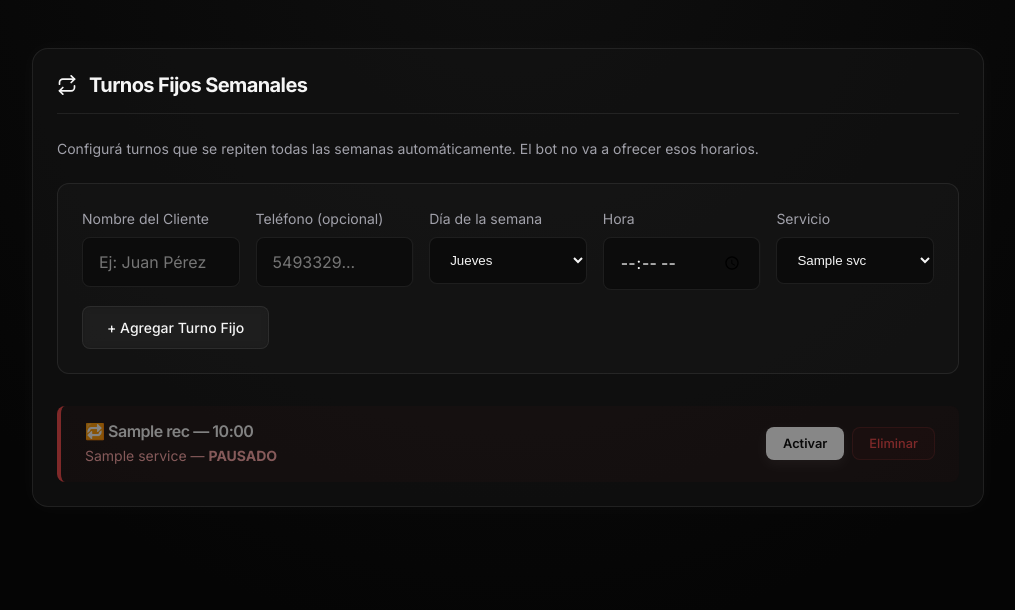
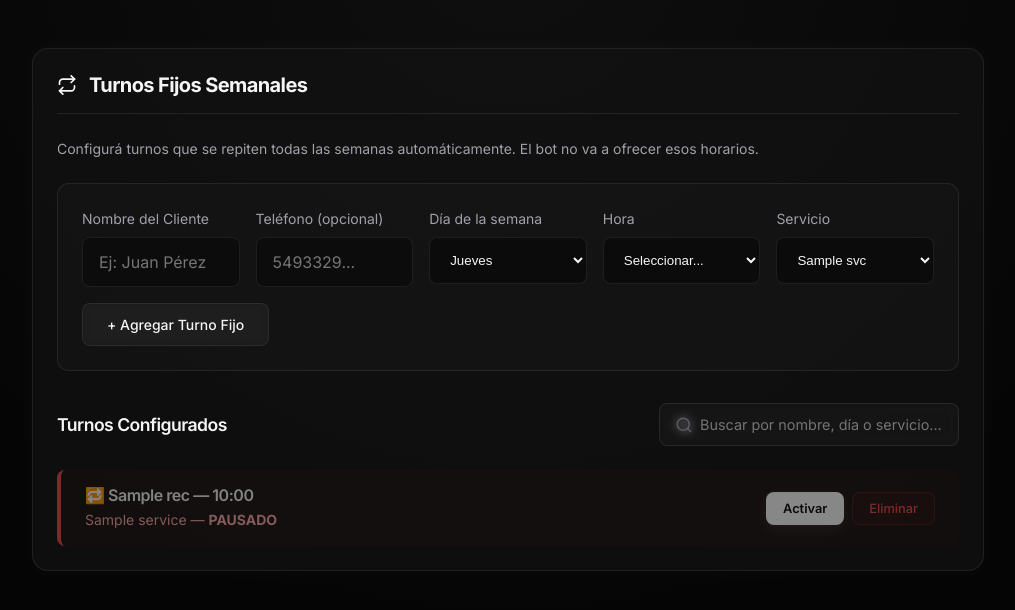
Before and after one commit to BrocatoSantino/whatsapp-bot, a FastAPI app: template app/admin/templates/turnos_fijos.html in a window 1280 px wide. Shown: the part 72-682 px from the top of the page, without its empty margins (132-1147 px from the left). Run offline with FastAPI, Linux system fonts and the light colour scheme; the template is opened without the code that fills it: most values are stand-ins (such as "Sample title", 1, 10 or a date in 2020).

Commit message:
features

```diff
--- a/app/admin/router.py
+++ b/app/admin/router.py
@@ -563,13 +563,40 @@ async def turnos_fijos_get(
 
     services = db.query(Service).filter(Service.tenant_id == tenant.id, Service.active == True).all()
 
+    # Calculate standard grid of available times
+    import json
+    from datetime import datetime, time, timedelta
+    try:
+        business_shifts = json.loads(tenant.business_shifts)
+    except:
+        business_shifts = []
+
+    slot_duration = tenant.slot_duration_minutes
+    available_times = []
+
+    dummy_date = datetime.now().date()
+    for shift in business_shifts:
+        start_h, start_m = map(int, shift["start"].split(":"))
+        end_h, end_m = map(int, shift["end"].split(":"))
+
+        current = datetime.combine(dummy_date, time(start_h, start_m))
+        end_dt = datetime.combine(dummy_date, time(end_h, end_m))
+
+        while current < end_dt:
+            available_times.append(current.strftime("%H:%M"))
+            current += timedelta(minutes=slot_duration)
+
+    # Remove duplicates and sort
+    available_times = sorted(list(set(available_times)))
+
     return templates.TemplateResponse(
         request=request,
         name="turnos_fijos.html",
         context={
             "business_name": tenant.name,
             "recurring_appointments": recurring_appointments,
-            "services": services
+            "services": services,
+            "available_times": available_times
         }
     )
 
--- a/app/admin/templates/turnos_fijos.html
+++ b/app/admin/templates/turnos_fijos.html
@@ -102,7 +102,12 @@
                 </div>
                 <div style="flex: 1; min-width: 100px;">
                     <label style="display:block; margin-bottom: 0.5rem; font-size: 0.875rem; color: var(--text-secondary);">Hora</label>
-                    <input type="time" name="time" required>
+                    <select name="time" required style="width: 100%; padding: 0.875rem 1rem; background-color: rgba(10,10,10,0.8); border: 1px solid var(--border); border-radius: 8px; color: var(--text-primary); outline: none;">
+                        <option value="" disabled selected>Seleccionar...</option>
+                        {% for t in available_times %}
+                        <option value="{{ t }}">{{ t }}</option>
+                        {% endfor %}
+                    </select>
                 </div>
                 <div style="flex: 1; min-width: 150px;">
                     <label style="display:block; margin-bottom: 0.5rem; font-size: 0.875rem; color: var(--text-secondary);">Servicio</label>
@@ -116,16 +121,25 @@
             <button type="submit" class="btn btn-outline" style="margin-top: 1rem;">+ Agregar Turno Fijo</button>
         </form>
 
-        <div class="blocked-times-list">
+        <div style="display: flex; justify-content: space-between; align-items: center; margin-bottom: 1.5rem; flex-wrap: wrap; gap: 1rem;">
+            <h3 style="font-size: 1.1rem; margin: 0;">Turnos Configurados</h3>
+
+            <div style="position: relative; max-width: 300px; width: 100%;">
+                <svg width="18" height="18" viewBox="0 0 24 24" fill="none" stroke="currentColor" stroke-width="2" stroke-linecap="round" stroke-linejoin="round" style="position: absolute; left: 1rem; top: 50%; transform: translateY(-50%); color: var(--text-secondary);"><circle cx="11" cy="11" r="8"></circle><line x1="21" y1="21" x2="16.65" y2="16.65"></line></svg>
+                <input type="text" id="searchInput" placeholder="Buscar por nombre, día o servicio..." onkeyup="filterTurnos()" style="width: 100%; padding: 0.75rem 1rem 0.75rem 2.5rem; background-color: rgba(255,255,255,0.02); border: 1px solid var(--border); border-radius: 8px; color: white; outline: none; font-size: 0.9rem;">
+            </div>
+        </div>
+
+        <div class="blocked-times-list" id="turnosList">
             {% if not recurring_appointments %}
             <p style="text-align: center; color: var(--text-secondary); padding: 1rem;">No hay turnos fijos configurados.</p>
             {% endif %}
 
             {% set day_names = ["Lunes", "Martes", "Miércoles", "Jueves", "Viernes", "Sábado", "Domingo"] %}
             {% for rec in recurring_appointments %}
-            <div class="blocked-card" style="{% if rec.active %}background: rgba(16, 185, 129, 0.05); border-left-color: #10b981;{% else %}opacity: 0.5;{% endif %}">
-                <div>
-                    <h4 style="margin-bottom: 0.25rem;">🔁 {{ rec.client_name }} — {{ day_names[rec.day_of_week] }} {{ rec.time.strftime('%H:%M') }}</h4>
+            <div class="blocked-card turno-fijo-item" style="{% if rec.active %}background: rgba(16, 185, 129, 0.05); border-left-color: #10b981;{% else %}opacity: 0.5;{% endif %}">
+                <div class="turno-info">
+                    <h4 style="margin-bottom: 0.25rem;">🔁 <span class="client-name">{{ rec.client_name }}</span> — <span class="day-time">{{ day_names[rec.day_of_week] }} {{ rec.time.strftime('%H:%M') }}</span></h4>
                     <p style="font-size: 0.875rem; color: {% if rec.active %}#6ee7b7{% else %}#fca5a5{% endif %};">
                         {{ rec.service.name if rec.service else 'Servicio' }}
                         {% if not rec.active %} — <strong>PAUSADO</strong>{% endif %}
@@ -146,4 +160,39 @@
         </div>
     </div>
 </div>
+
+<script>
+function filterTurnos() {
+    const input = document.getElementById("searchInput");
+    const filter = input.value.toLowerCase();
+    const list = document.getElementById("turnosList");
+    const items = list.getElementsByClassName("turno-fijo-item");
+    let visibleCount = 0;
+
+    for (let i = 0; i < items.length; i++) {
+        const textContent = items[i].querySelector(".turno-info").textContent || items[i].querySelector(".turno-info").innerText;
+        if (textContent.toLowerCase().indexOf(filter) > -1) {
+            items[i].style.display = "";
+            visibleCount++;
+        } else {
+            items[i].style.display = "none";
+        }
+    }
+
+    // Check if we need to show the empty state
+    let emptyState = document.getElementById("emptyStateMessage");
+    if (visibleCount === 0 && items.length > 0) {
+        if (!emptyState) {
+            emptyState = document.createElement("p");
+            emptyState.id = "emptyStateMessage";
+            emptyState.style.cssText = "text-align: center; color: var(--text-secondary); padding: 1rem;";
+            emptyState.textContent = "No se encontraron resultados.";
+            list.appendChild(emptyState);
+        }
+        emptyState.style.display = "block";
+    } else if (emptyState) {
+        emptyState.style.display = "none";
+    }
+}
+</script>
 {% endblock %}
```
